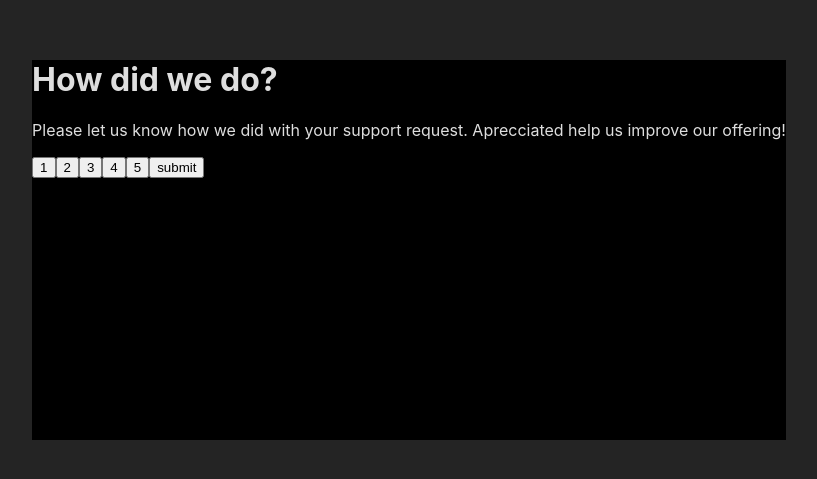
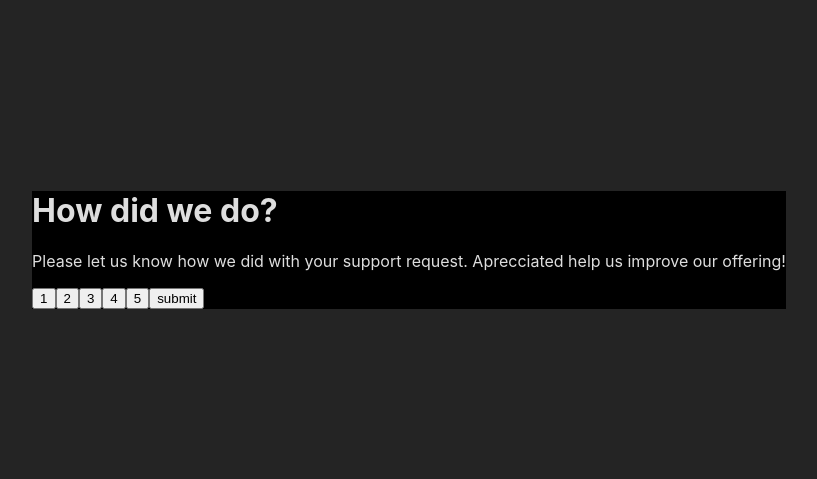
Before and after one commit to JosRafael/Projeto-Rating, a React (Vite) app in the folder projeto/: page / in a window 1280 px wide. Shown: the part 161-640 px from the top of the page, without its empty margins (231-1048 px from the left). Built offline with nearby package versions, Linux system fonts and the light colour scheme.

Commit message:
centralizando a div

```diff
--- a/projeto/src/components/rating-card.module.css
+++ b/projeto/src/components/rating-card.module.css
@@ -1,5 +1,3 @@
 .card{
     background-color: black;
-    width: 380;
-    height: 380px;
 }
```
